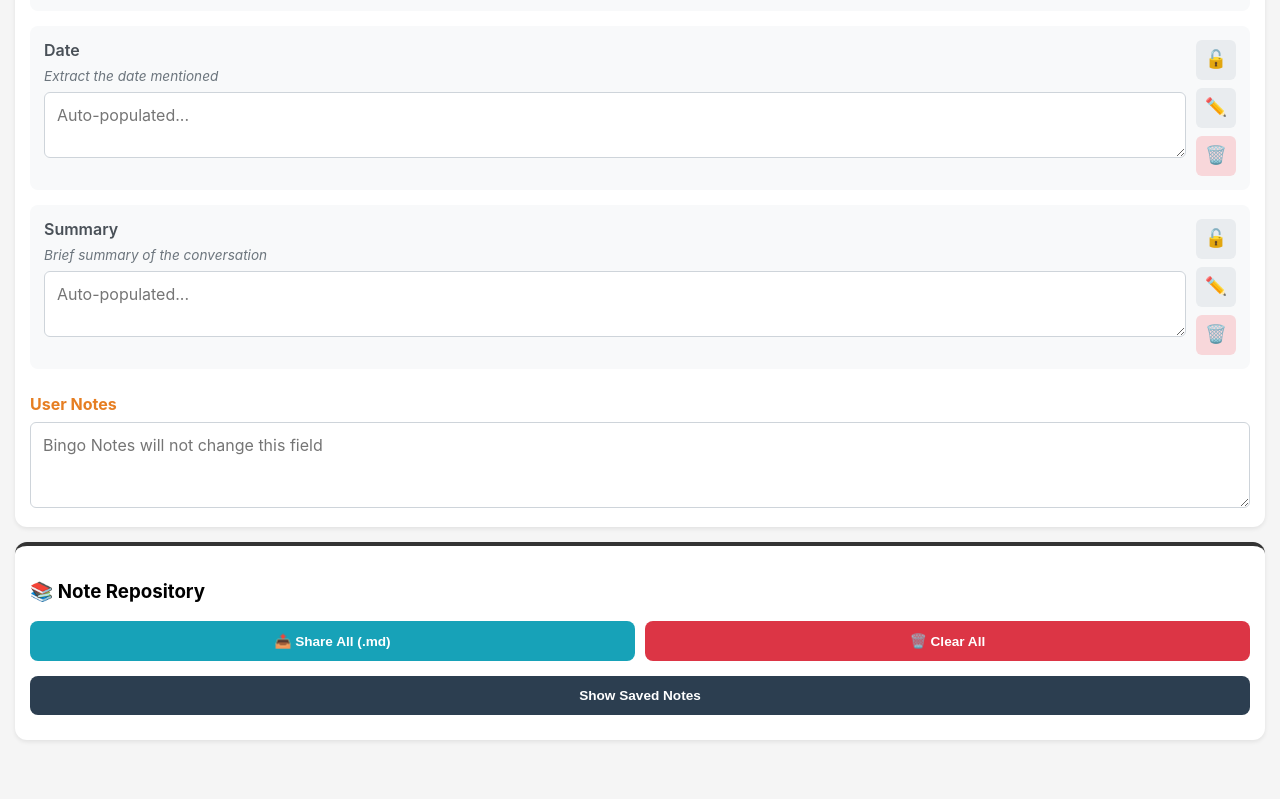
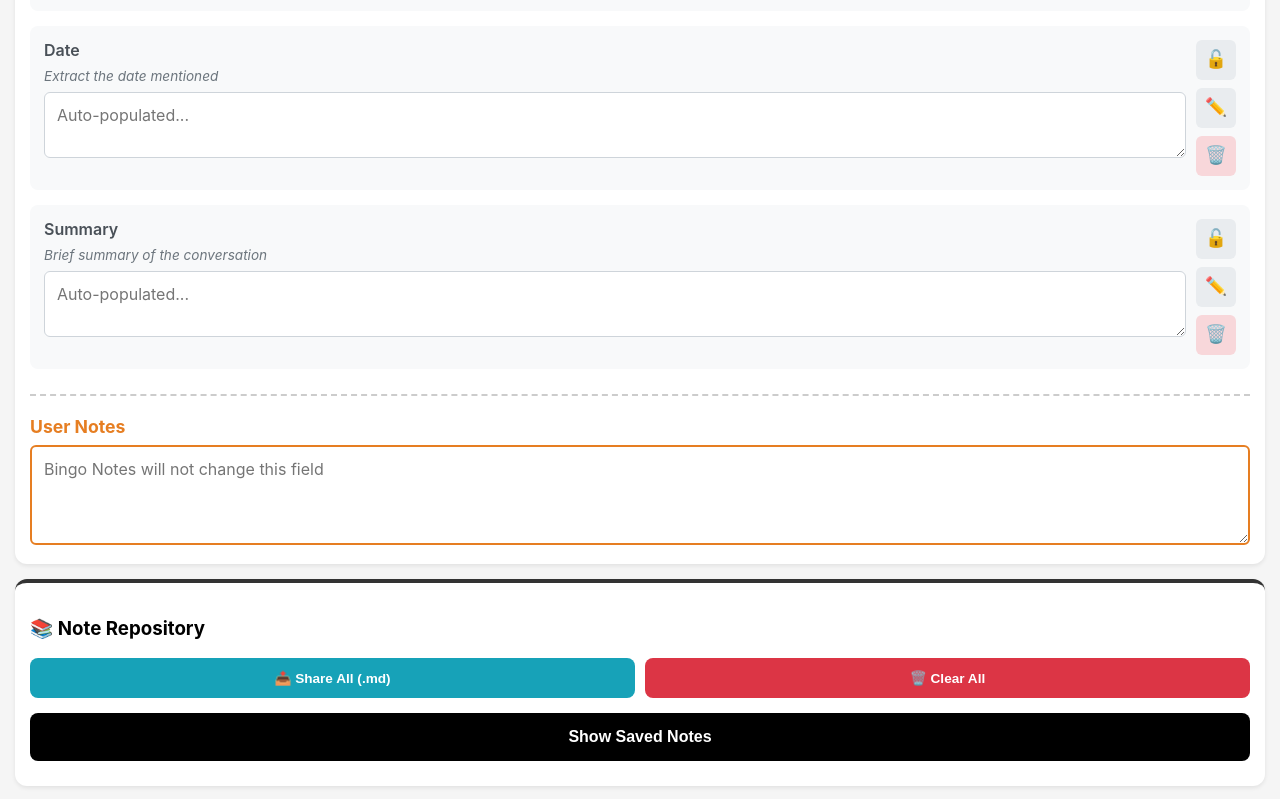
Before and after one commit to franchiseengineer/voice-assistant, a website: page Public/index.html in a window 1280 px wide. Shown: the part 792-1591 px from the top of the page. Before the commit the page ends 1547 px from the top, so only its background shows below. Drawn offline with Linux system fonts and the light colour scheme.

Commit message:
Update index.html
Fix file saving

```diff
--- a/Public/index.html
+++ b/Public/index.html
@@ -241,6 +241,43 @@
         .note-actions { display: grid; grid-template-columns: 1fr 1fr 1fr; gap: 5px; }
         .note-btn { font-size: 0.8em; padding: 6px; border-radius: 4px; border: none; color: white; }
 
+        /* Fixed User Notes Area */
+        .user-notes-container {
+            margin-top: 25px;
+            width: 100%;
+            border-top: 2px dashed #ccc;
+            padding-top: 20px;
+        }
+        .user-notes-label {
+            color: #e67e22;
+            font-weight: bold;
+            display: block;
+            margin-bottom: 8px;
+            font-size: 1.1em;
+        }
+        .user-notes-input {
+            width: 100%;
+            padding: 12px;
+            border: 2px solid #e67e22;
+            border-radius: 6px;
+            min-height: 100px;
+            font-family: inherit;
+            font-size: 1em;
+        }
+
+        /* High Contrast History Button */
+        #viewHistoryBtn {
+            background-color: #000;
+            color: #fff;
+            width: 100%;
+            padding: 15px;
+            font-size: 1em;
+            font-weight: bold;
+            margin-bottom: 10px;
+            border-radius: 8px;
+            border: none;
+        }
+
     </style>
 </head>
 <body>
@@ -293,9 +330,9 @@
         </div>
         <div id="fields-container"></div>
 
-        <div style="margin-top: 25px; width: 100%;">
-            <label style="color: #e67e22; font-weight: bold; display: block; margin-bottom: 8px;">User Notes</label>
-            <textarea id="manualNotes" rows="3" class="field-input" placeholder="Bingo Notes will not change this field"></textarea>
+        <div class="user-notes-container">
+            <label class="user-notes-label">User Notes</label>
+            <textarea id="manualNotes" class="user-notes-input" placeholder="Bingo Notes will not change this field"></textarea>
         </div>
     </div>
 
@@ -307,9 +344,7 @@
             <button id="clearRepoBtn" style="background: #dc3545; color: white;">🗑️ Clear All</button>
         </div>
 
-        <button id="viewHistoryBtn" style="background-color: #2c3e50; color: white; width: 100%; margin-bottom: 10px;">
-            Show Saved Notes
-        </button>
+        <button id="viewHistoryBtn">Show Saved Notes</button>
 
         <div id="historyContainer" style="display: none;">
             </div>
@@ -340,7 +375,7 @@
         // UI Elements
         const startBtn = document.getElementById('start-btn');
         const stopBtn = document.getElementById('stop-btn');
-        const reportBtn = document.getElementById('report-btn'); // Renamed from download-btn
+        const reportBtn = document.getElementById('report-btn');
         const clearBtn = document.getElementById('clear-btn');
         const statusLight = document.getElementById('status-light');
         const statusText = document.getElementById('status-text');
@@ -688,6 +723,9 @@
                     }
                 } catch (err) {
                     console.error("Share failed", err);
+                    // Last resort fallback
+                    try { await navigator.share({title:'Bingo Note', text:mdContent}); }
+                    catch(e) { copyNote(id); }
                 }
             } else {
                 copyNote(id);
```
